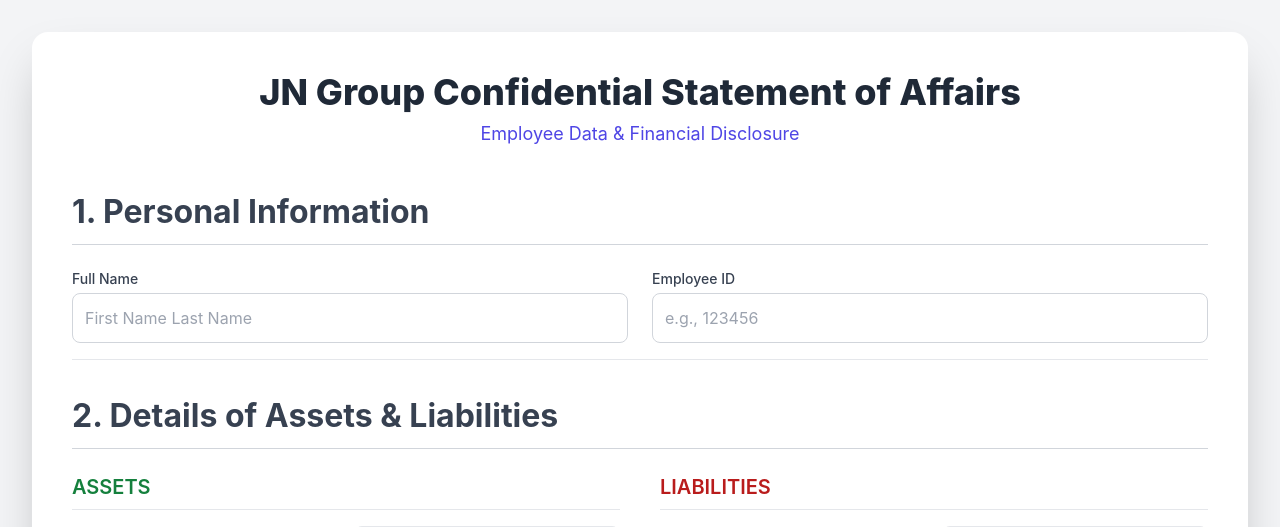
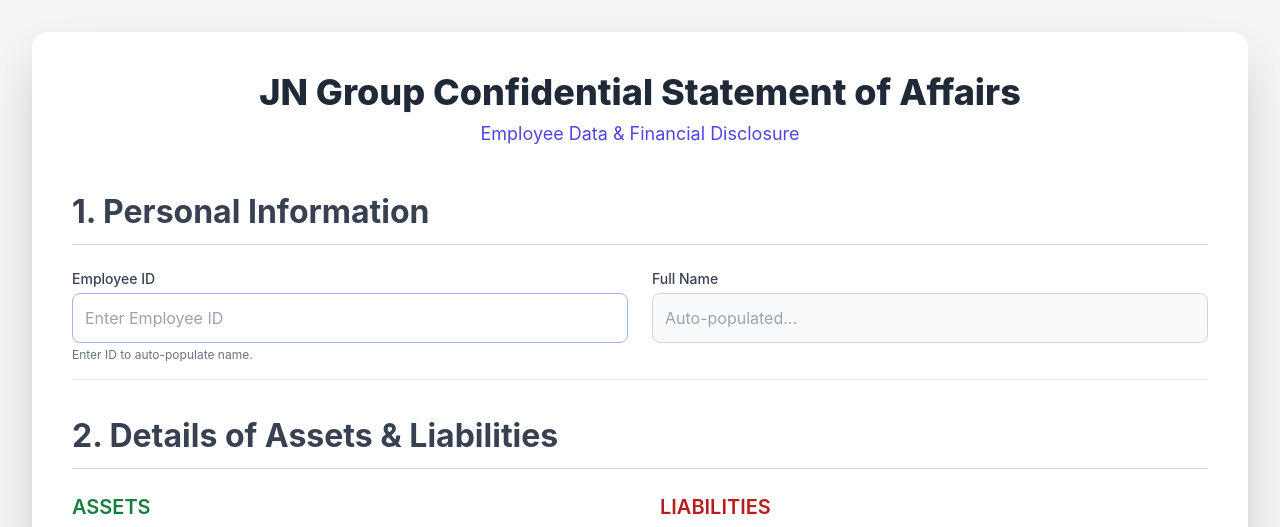
Before and after one commit to dennismachel/jng-sof, a Flask app: template templates/form.html in a window 1280 px wide. Shown: the top 527 px of the page. Run offline with Flask 3, Linux system fonts and the light colour scheme; the template is opened without the code that fills it, so the values that code supplies are empty; some libraries are stand-ins or nearby versions.

Commit message:
get employee ID via API

```diff
--- a/docker-compose.yml
+++ b/docker-compose.yml
@@ -5,7 +5,7 @@
     container_name: jngsof
     build: .
     ports:
-      - "5000:5000"
+      - "5001:5000"
     env_file:
       - .env
     environment:
--- a/requirements.txt
+++ b/requirements.txt
@@ -13,3 +13,4 @@
 psycopg2==2.9.11
 python-dotenv==1.2.1
 Werkzeug==3.1.3
+requests==2.31.0
--- a/templates/form.html
+++ b/templates/form.html
@@ -60,12 +60,29 @@
     <h2 class="section-header">1. Personal Information</h2>
     <div class="grid grid-cols-1 md:grid-cols-2 gap-6">
         <div>
-                        <label for="name" class="block text-sm font-medium text-gray-700 mb-1">Full Name</label>
-                        <input type="text" id="name" name="name" required class="input-field" placeholder="First Name Last Name">
+            <label for="employee_id" class="block text-sm font-medium text-gray-700 mb-1">Employee ID</label>
+            <input
+                type="text"
+                id="employee_id"
+                name="employee_id"
+                required
+                class="input-field border-indigo-300 focus:border-indigo-500 focus:ring-indigo-500"
+                placeholder="Enter Employee ID"
+                onblur="fetchEmployeeName()"
+            >
+            <p class="mt-1 text-xs text-gray-500">Enter ID to auto-populate name.</p>
         </div>
         <div>
-                        <label for="employee_id" class="block text-sm font-medium text-gray-700 mb-1">Employee ID</label>
-                        <input type="text" id="employee_id" name="employee_id" required class="input-field" placeholder="e.g., 123456">
+            <label for="name" class="block text-sm font-medium text-gray-700 mb-1">Full Name</label>
+            <input
+                type="text"
+                id="name"
+                name="name"
+                required
+                class="input-field bg-gray-50 text-gray-600 cursor-not-allowed"
+                placeholder="Auto-populated..."
+                readonly
+            >
         </div>
     </div>
 </div>
@@ -370,7 +387,13 @@
       (function(){
             function formatCurrency(value){
                 if (value === '' || value === null || isNaN(Number(value))) return '';
-                return new Intl.NumberFormat('en-US', {style: 'currency', currency: 'USD', minimumFractionDigits:2, maximumFractionDigits:2}).format(Number(value));
+
+                // UPDATED: Changed style to 'decimal' to remove the $ sign from the input value
+                return new Intl.NumberFormat('en-US', {
+                    style: 'decimal',
+                    minimumFractionDigits: 2,
+                    maximumFractionDigits: 2
+                }).format(Number(value));
             }
 
             document.addEventListener('DOMContentLoaded', function(){
@@ -402,6 +425,7 @@
                     inp.addEventListener('input', function(){
                         const raw = inp.value.replace(/[^0-9.\-]/g, '');
                         hidden.value = raw;
+                        hidden.dispatchEvent(new Event('input'));
                     });
 
                     // on blur: format nicely
@@ -495,5 +519,36 @@
             calculateTotals();
         });
     </script>
+    <script>
+    async function fetchEmployeeName() {
+        const empIdInput = document.getElementById('employee_id');
+        const nameInput = document.getElementById('name');
+        const empId = empIdInput.value.trim();
+
+        if (!empId) return;
+
+        // Show loading state
+        nameInput.value = "Fetching name...";
+
+        try {
+            const response = await fetch(`/api/get-employee-name/${empId}`);
+            const data = await response.json();
+
+            if (response.ok && data.name) {
+                nameInput.value = data.name;
+                // Optional: Flash green to show success
+                nameInput.classList.add('bg-green-50');
+                setTimeout(() => nameInput.classList.remove('bg-green-50'), 1000);
+            } else {
+                nameInput.value = "";
+                alert("Employee not found. Please check the ID.");
+            }
+        } catch (error) {
+            console.error('Error fetching employee:', error);
+            nameInput.value = "";
+            alert("Unable to connect to HR system.");
+        }
+    }
+</script>
 </body>
 </html>
```
Lines whose indentation alone changed are shown as unchanged.
